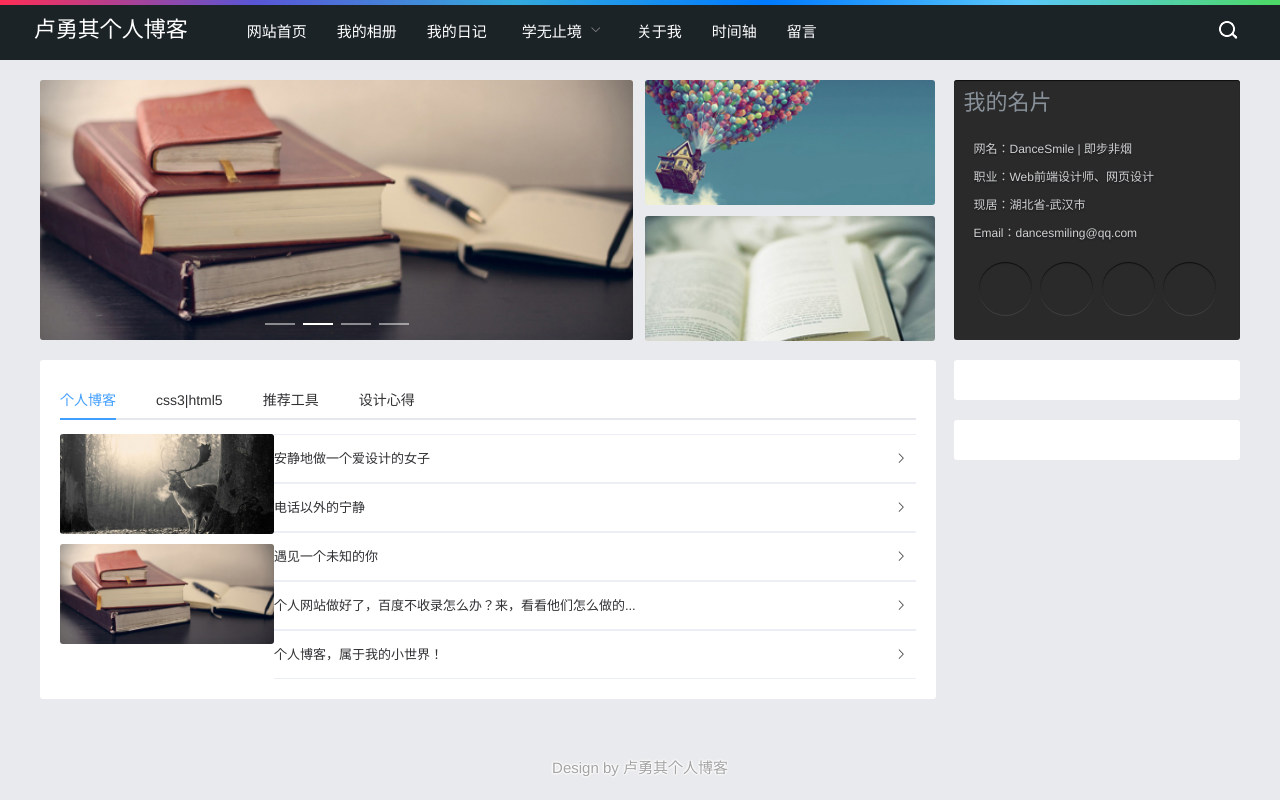
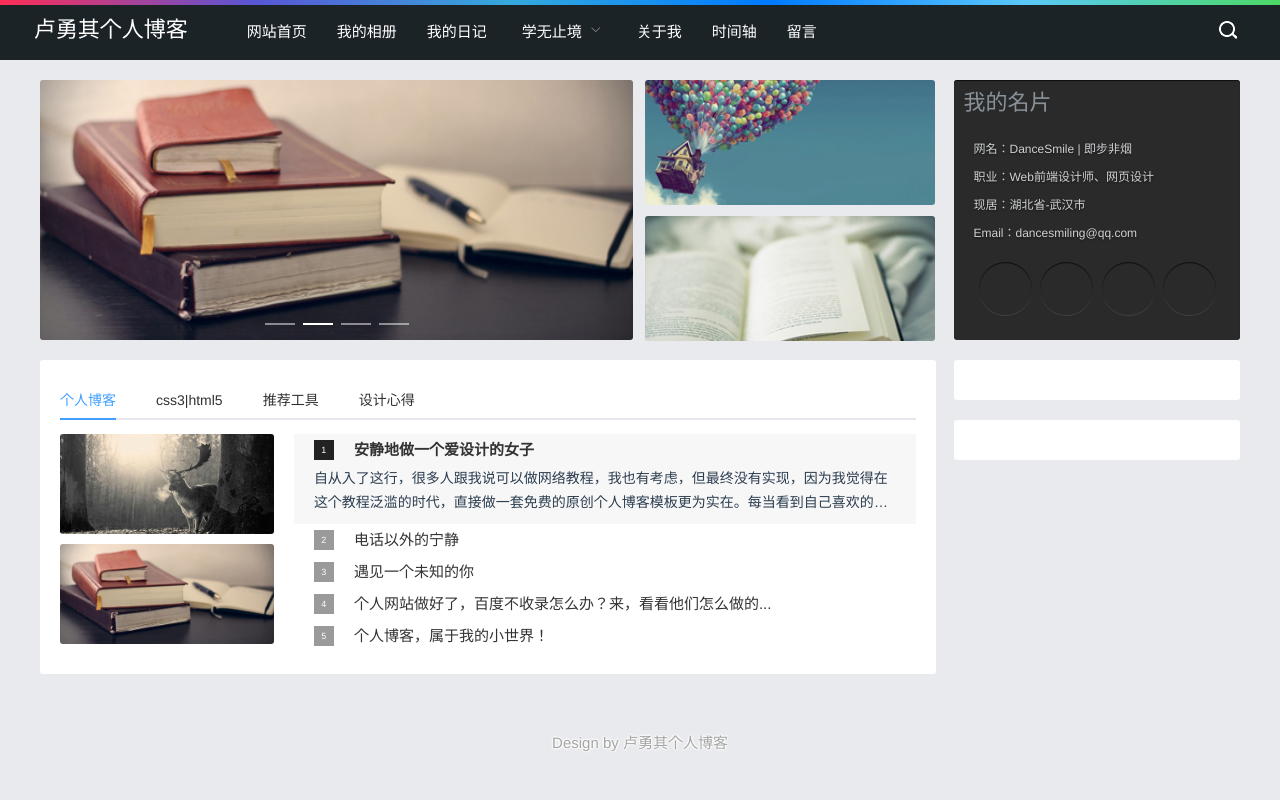
Before and after one commit to luyongqi/myBlog, a Vue app in the folder my-client/: page /#/home in a window 1280 px wide. Built offline with nearby package versions, Linux system fonts and the light colour scheme; a web font is replaced by a local one.

Commit message:
手风琴

```diff
--- a/my-client/src/views/home/index.vue
+++ b/my-client/src/views/home/index.vue
@@ -53,11 +53,13 @@
                     </el-col>
                     <!--手风琴-->
                     <el-col :span="18">
-                      <el-collapse v-model="collapseName" accordion v-for="(m,k) in item.newsList" :key="k">
-                        <el-collapse-item :title="m.title" :name="k">
-                          <div>{{m.content}}</div>
-                        </el-collapse-item>
-                      </el-collapse>
+                      <ul class="newslist">
+                        <li v-for="(m,k) in item.newsList" :key="k">
+                          <i></i>
+                          <router-link class="ltitle" to="" :title="m.title">{{m.title}}</router-link>
+                          <p>{{m.content}}</p>
+                        </li>
+                      </ul>
                     </el-col>
                   </el-row>
               </el-tab-pane>
@@ -124,32 +126,39 @@ export default {
           title:'个人博客',
           recommendList:[ //2条 图文
             {
+              id:5,
               title:'个人网站做好了，百度不收录怎么办？来，看看他们怎么做的',
               src:require('@/assets/images/4.jpg')
             },
              {
+               id:6,
               title:'个人博客，属于我的小世界！',
               src:require('@/assets/images/2.jpg')
             },
           ],
           newsList:[  //5条
             {
+              id:1,
               title:'安静地做一个爱设计的女子',
               content:'自从入了这行，很多人跟我说可以做网络教程，我也有考虑，但最终没有实现，因为我觉得在这个教程泛滥的时代，直接做一套免费的原创个人博客模板更为实在。每当看到自己喜欢的配色图片'
             },
             {
+              id:2,
               title:'电话以外的宁静',
               content:'电话很久没有响过了，我的QQ也很久没有在线了，消失了很多天，刚刚结识的朋友因为我身上又起了红疹，每天都发来消息询问我的情况，我做到了这么多天来的沉默，我相信，没有网络，我还是可以继续我自己的生活'
             },
             {
+              id:3,
               title:'遇见一个未知的你',
               content:'听着那熟悉的歌曲看着那一张张可爱的图片.-读着我们共同欣赏的诗……也许我们曾经相遇,看着你远去的背影 ,沿着你来的方向 ,回忆时间穿梭于幸福的点点滴滴....'
             },
             {
+              id:4,
               title:'个人网站做好了，百度不收录怎么办？来，看看他们怎么做的...',
               content:'不管你是学前端的还是后端的，作为一个程序员，做一个自己的博客，那是必然的。咱们的圈子就这么大，想让更多的人了解你，看看你的技术多牛逼，扔一个博客地址就行了'
             },
             {
+              id:5,
               title:'个人博客，属于我的小世界！',
               content:'个人博客，用来做什么？我刚开始就把它当做一个我吐槽心情的地方，也就相当于一个网络记事本，写上一些关于自己生活工作中的小情小事，也会放上一些照片，音乐。每天工作回家后就能访问自己的网站，一边听着音乐，一边写写文章。'
             },
@@ -226,8 +235,107 @@ export default {
           border-radius: 3px;
         }
       }
+      .newslist{
+        margin: 0;
+        padding-left: 20px;
+        text-align: left;
+
+        & li{
+          list-style: none;
+          height: 32px;
+          overflow: hidden;
+          padding: 0 20px 10px 20px;
+          i {
+            display: block;
+            width: 20px;
+            height: 20px;
+            float: left;
+            margin-top: 6px;
+            margin-right: 20px;
+            position: relative;
+            font-style: normal;
+            background: #9a9a9a;
+            &:before{
+              position: absolute;
+              left: 0;
+              top: 0;
+              font-size: 9px;
+              color: #fff;
+              line-height: 20px;
+              width: 20px;
+              text-align: center;
+            }
+          }
+        }
+        & li:nth-child(1){
+          height: 100%;
+          background: #f7f7f7;
+          i{
+            background: #222;
+          }
+          .ltitle{
+            font-weight: bold;
+          }
+        }
+        &:hover{
+         & li{
+            height: 32px;
+            background: #fff;
+            i{
+            background: #9a9a9a;
+            }
+            .ltitle{
+              font-weight: normal;
+            }
+          }
+
+        }
+        & li:hover {
+          height: 100%;
+          background: #f7f7f7;
+          i{
+            background: #222;
+          }
+          .ltitle{
+            font-weight: bold;
+          }
+        }
+
+        & li:nth-child(1) i::before {
+            content: "1";
+         }
+        & li:nth-child(2) i::before {
+            content: "2";
+         }
+         & li:nth-child(3) i::before {
+            content: "3";
+         }
+         & li:nth-child(4) i::before {
+            content: "4";
+         }
+         & li:nth-child(5) i::before {
+            content: "5";
+         }
+        & .ltitle{
+          display: inline-block;
+          height: 32px;
+          line-height: 32px;
+          color: #333;
+        }
+
+        & p {
+          height: 48px;
+          line-height: 24px;
+          font-size: 14px;
+          overflow: hidden;
+          text-overflow: ellipsis;
+          -webkit-box-orient: vertical;
+          display: -webkit-box;
+          -webkit-line-clamp: 2;
+          margin: 0;
+        }
+      }
     }
-
   }
   // 右侧
   .main-right-box {
```
